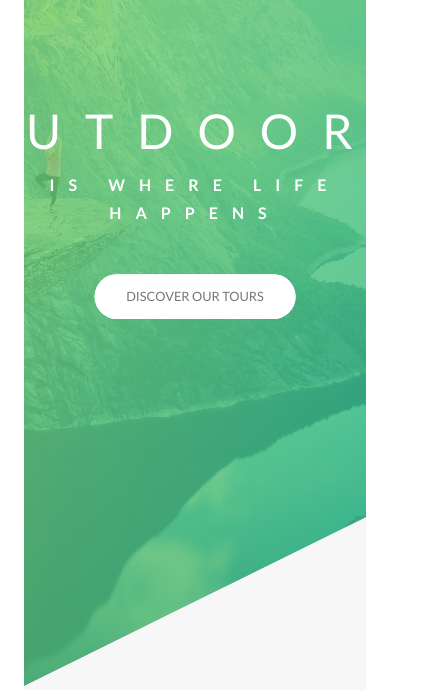
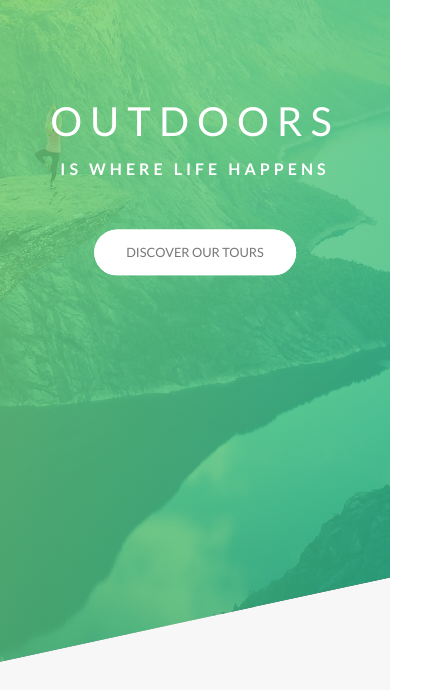
Before and after one commit to protickr/natours-practice, a website: page index.html in a window 390 px wide. Shown: the part 140-830 px from the top of the page, 426 px wide, since content can reach past the window. Drawn offline with Linux system fonts and the light colour scheme.

Commit message:
Made responsive header footer grid and navigation button position for 600px and 900px

```diff
--- a/sass/abstracts/_variables.scss
+++ b/sass/abstracts/_variables.scss
@@ -28,3 +28,4 @@ $default-font-size: 1.6rem;
 $grid-width: 114rem;
 $gutter-horizontal: 6rem;
 $gutter-vertical: 8rem;
+$gutter-vertical-small: 6rem;
--- a/sass/base/_base.scss
+++ b/sass/base/_base.scss
@@ -40,4 +40,10 @@ html {
 
 body {
     box-sizing: border-box;
+    padding: 3rem;
+
+    @include respond(tab-port) {
+        padding: 0;
+    }
+
 }
--- a/sass/base/_typography.scss
+++ b/sass/base/_typography.scss
@@ -4,7 +4,6 @@ body {
     line-height: 1.7;
     font-weight: 400;
     color: #777;
-    padding: 3rem;
 }
 
 .heading-primary {
@@ -16,10 +15,15 @@ body {
         display: block;
         font-size: 6rem;
         font-weight: 400;
-        letter-spacing: 3rem;
+        letter-spacing: 3.5rem;
         animation-name: moveInFromLeft;
         animation-duration: 1s;
         animation-timing-function: ease-out;
+
+        @include respond(phone) {
+            letter-spacing: 1rem;
+            font-size: 5rem;
+        }
 
         /*
         animation-delay: 1s;
@@ -34,11 +38,15 @@ body {
         letter-spacing: 1.75rem;
         animation: moveInFromRight 1s ease-out;
         margin-bottom: 6rem;
+
+        @include respond(phone) {
+            letter-spacing: 0.5rem;
+        }
     }
 }
 
 .heading-secondary {
-    font-size: 3.2rem;
+    font-size: 3.5rem;
     font-weight: 700;
     text-transform: uppercase;
     background-image: linear-gradient(to right, $color-primary-light, $color-primary-dark);
@@ -48,6 +56,14 @@ body {
     color: transparent;
     letter-spacing: .2rem;
     transition: all .2s;
+
+    @include respond(tab-port) {
+        font-size: 3rem;
+    }
+
+    @include respond(phone) {
+        font-size: 2.5rem;
+    }
 
     &:hover {
         transform: skewx(15deg) skewY(2deg) scale(1.1);
--- a/sass/layout/_footer.scss
+++ b/sass/layout/_footer.scss
@@ -3,6 +3,10 @@
     padding: 10rem 0;
     font-size: 1.4rem;
     color: $color-grey-light-1;
+
+    @include respond(tab-port) {
+        padding: 8rem 0;
+    }
 
 
     &__logo-box {
@@ -19,6 +23,11 @@
         border-top: 1px solid $color-gray-dark;
         display: inline-block;
         padding-top: 2rem;
+
+        @include respond(tab-port) {
+            width: 100%;
+            text-align: center;
+        }
     }
 
     &__list {
@@ -60,5 +69,10 @@
         padding-top: 2rem;
         width: 82%;
         float: right;
+
+        @include respond(tab-port) {
+            width: 100%;
+            float: none;
+        }
     }
 }
--- a/sass/layout/_grid.scss
+++ b/sass/layout/_grid.scss
@@ -4,14 +4,34 @@
 
     &:not(:last-child) {
         margin-bottom: $gutter-vertical;
+
+        @include respond(tab-port) {
+            margin-bottom: $gutter-vertical-small;
+        }
+    }
+
+    @include respond(tab-port) {
+        max-width: 50rem;
+        padding: 0 3rem;
     }
 
     @include clearfix;
 
     [class^="col-"] {
         float: left;
+
         &:not(:last-child){
             margin-right: $gutter-horizontal;
+
+            @include respond(tab-port) {
+                margin-right: 0;
+                margin-bottom: $gutter-vertical-small;
+            }
+        }
+
+        @include respond(tab-port) {
+            width: 100% !important;
+            margin-right: 0;
         }
     }
 
--- a/sass/layout/_header.scss
+++ b/sass/layout/_header.scss
@@ -9,6 +9,12 @@
     background-repeat: no-repeat;
     clip-path: polygon(0 0, 100% 0, 100% 75vh, 0 100%);
     -webkit-clip-path: polygon(0 0, 100% 0, 100% 75vh, 0 100%);
+
+    @include respond(phone) {
+        clip-path: polygon(0 0, 100% 0, 100% 85vh, 0 100%);
+        -webkit-clip-path: polygon(0 0, 100% 0, 100% 85vh, 0 100%);
+    }
+
     position: relative;
 
     &__logo-box {
--- a/sass/layout/_navigation.scss
+++ b/sass/layout/_navigation.scss
@@ -15,6 +15,17 @@
         background-color: $color-white;
         box-shadow: 0 1rem 3rem rgba($color-black, 0.1);
         text-align: center;
+
+        @include respond(tab-port) {
+            top: 4rem;
+            right: 4rem;
+        }
+
+        @include respond(phone) {
+            top: 3rem;
+            right: 3rem;
+        }
+
     }
 
     &__background {
@@ -27,6 +38,16 @@
         right: 6.5rem;
         z-index: 1000;
         transition: transform 0.8s cubic-bezier(0.83, 0, 0.17, 1);
+
+        @include respond(tab-port) {
+            top: 4.5rem;
+            right: 4.5rem;
+        }
+
+        @include respond(phone) {
+            top: 3.5rem;
+            right: 3.5rem;
+        }
     }
 
     &__nav {
```
Also changed, not shown: css/style.css.
